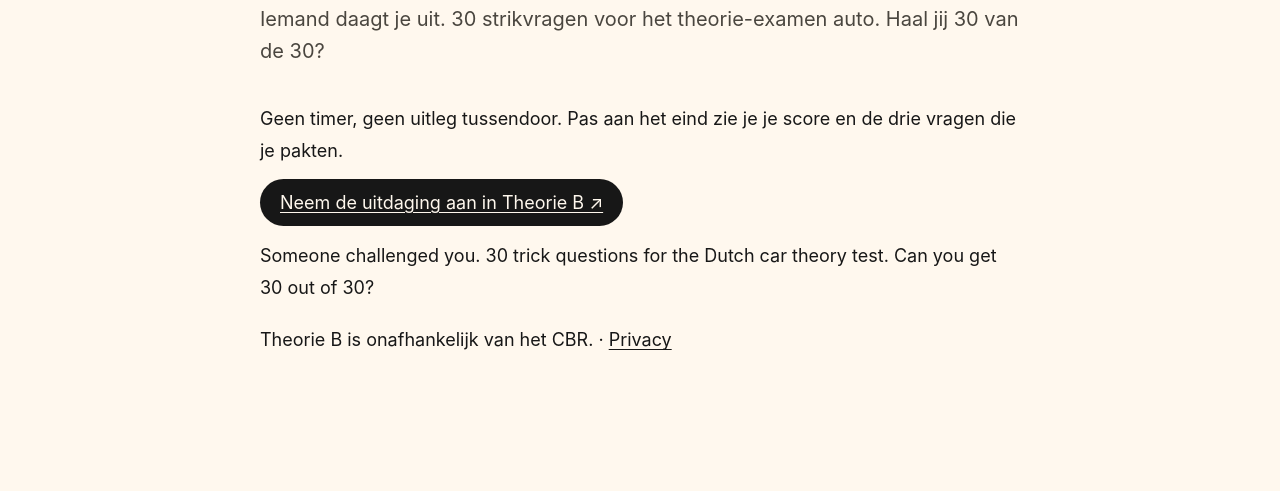
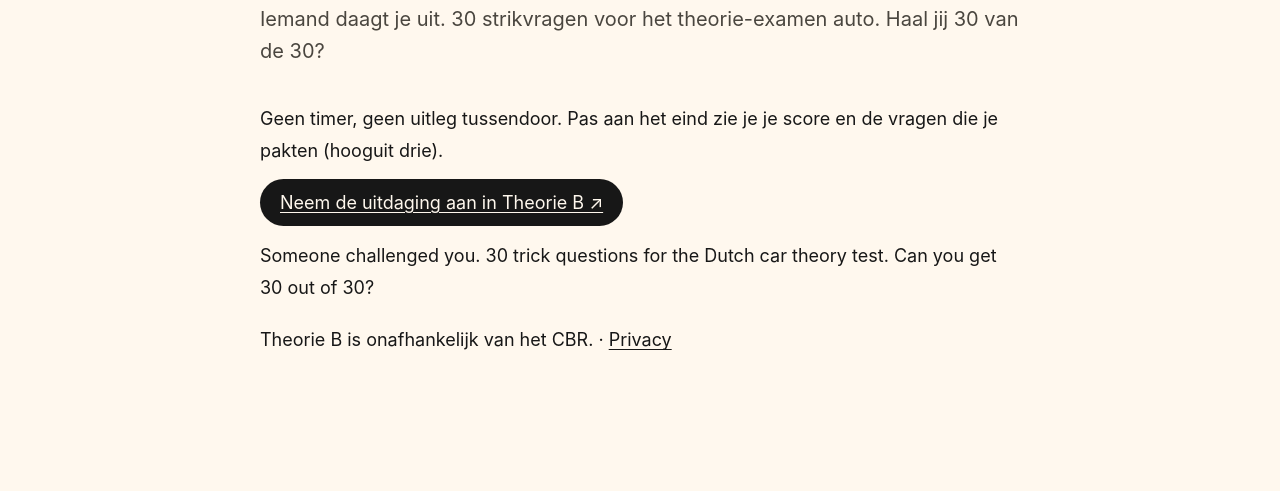
Before and after one commit to dannyschuurman-hub/theoriebapp-site, a plain HTML site: page uitdaging/index.html in a window 1280 px wide. Shown: the part 264-755 px from the top of the page. Drawn offline with Linux system fonts and the light colour scheme.

Commit message:
Uitdaging-pagina: 'hooguit drie' klopt met de app
Co-Authored-By: Claude Sonnet 5.5 <noreply@anthropic.com>

```diff
--- a/uitdaging/index.html
+++ b/uitdaging/index.html
@@ -32,6 +32,6 @@
 </head>
 <body class="doc">
 <a class="skip" href="#main">Naar de inhoud</a>
-<header class="mag-nav"><a class="brand" href="/"><img src="/assets/icon-192.webp" width="34" height="34" alt="">Theorie B</a><nav aria-label="Hoofdnavigatie"><a href="/blog/">Magazine</a><a class="nav-app" href="https://apps.apple.com/nl/app/id6834047508">Oefen in de app ↗</a></nav></header><main id="main" class="doc-main"><h1>De Uitdaging</h1><div class='intro'><p id="score-nl">Iemand daagt je uit. 30 strikvragen voor het theorie-examen auto. Haal jij 30 van de 30?</p></div><p>Geen timer, geen uitleg tussendoor. Pas aan het eind zie je je score en de drie vragen die je pakten.</p><p><a class="nav-app" href="https://apps.apple.com/nl/app/id6834047508">Neem de uitdaging aan in Theorie B ↗</a></p><p lang="en" id="score-en">Someone challenged you. 30 trick questions for the Dutch car theory test. Can you get 30 out of 30?</p><footer>Theorie B is onafhankelijk van het CBR. · <a href="/privacy/">Privacy</a></footer></main>
+<header class="mag-nav"><a class="brand" href="/"><img src="/assets/icon-192.webp" width="34" height="34" alt="">Theorie B</a><nav aria-label="Hoofdnavigatie"><a href="/blog/">Magazine</a><a class="nav-app" href="https://apps.apple.com/nl/app/id6834047508">Oefen in de app ↗</a></nav></header><main id="main" class="doc-main"><h1>De Uitdaging</h1><div class='intro'><p id="score-nl">Iemand daagt je uit. 30 strikvragen voor het theorie-examen auto. Haal jij 30 van de 30?</p></div><p>Geen timer, geen uitleg tussendoor. Pas aan het eind zie je je score en de vragen die je pakten (hooguit drie).</p><p><a class="nav-app" href="https://apps.apple.com/nl/app/id6834047508">Neem de uitdaging aan in Theorie B ↗</a></p><p lang="en" id="score-en">Someone challenged you. 30 trick questions for the Dutch car theory test. Can you get 30 out of 30?</p><footer>Theorie B is onafhankelijk van het CBR. · <a href="/privacy/">Privacy</a></footer></main>
 <footer class="mag-footer"><a class="footer-word" href="/">Theorie B<span>↗</span></a><div><p>Verkeersregels begrijpen. Met aandacht voor de weg.</p><p>Onafhankelijk van het CBR.</p></div><nav aria-label="Footer"><a href="/blog/">Magazine</a><a href="/support/">Support</a><a href="/privacy/">Privacy</a><a href="/blog/feed.xml">RSS</a></nav></footer></body>
 </html>
```
